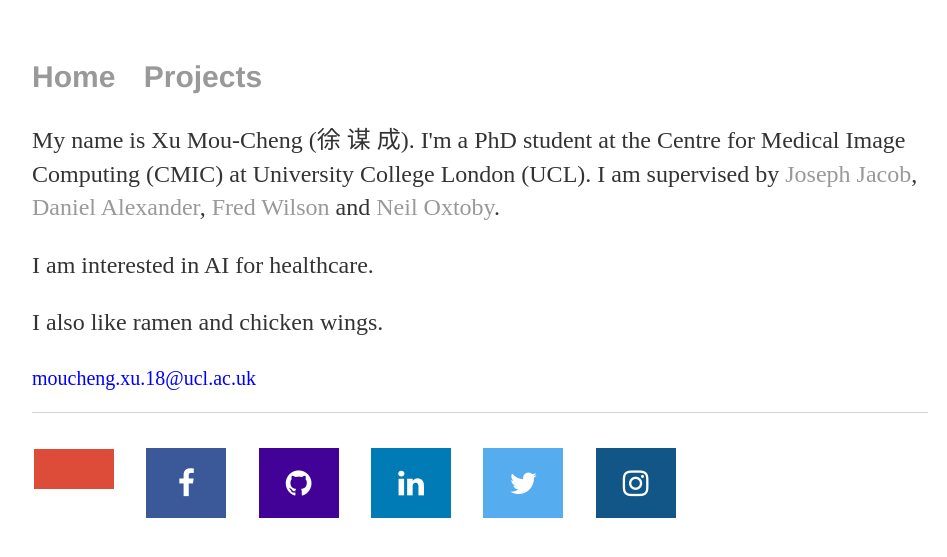
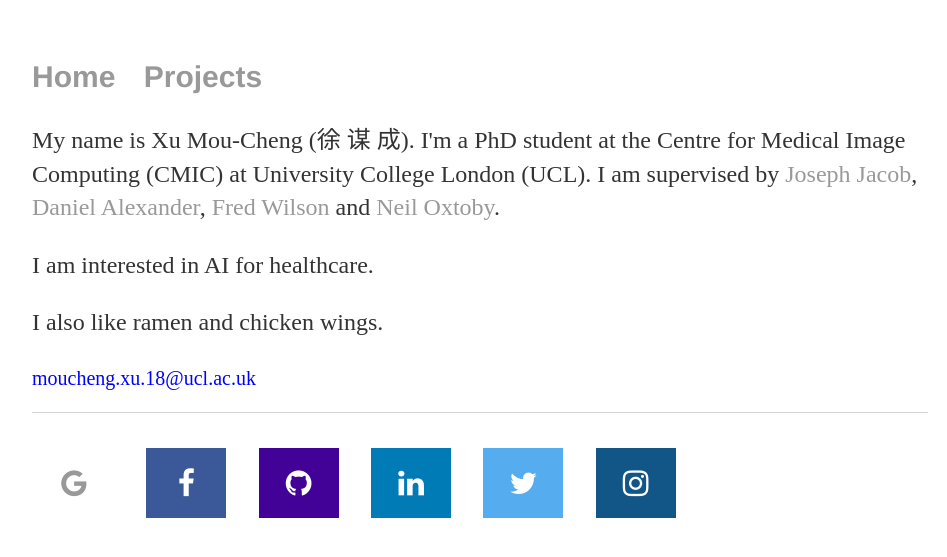
Before and after one commit to moucheng2017/mouchengxu.github.io, a Jekyll site: the page built from index.html, in a window 1280 px wide. Shown: the top 557 px of the page, without its empty margins (160-1107 px from the left). Built offline with Jekyll 4.4.1, drawn with Linux system fonts in a browser that asks for light colours.

Commit message:
Update default.html

```diff
--- a/_layouts/default.html
+++ b/_layouts/default.html
@@ -20,7 +20,7 @@
 			</div><!-- /.container -->
 			<footer>
 	    		<ul>
-				<li><a href="https://scholar.google.com/citations?user=7uJJaLIAAAAJ&hl=en" class="fa fa-google-scholar"></a></li>
+				<li><a href="https://scholar.google.com/citations?user=7uJJaLIAAAAJ&hl=en" class="fa fa-google"></a></li>
 				<li><a href="https://www.facebook.com/moucheng.xu.1" class="fa fa-facebook"></a></li>
 				<li><a href="https://github.com/moucheng2017" class="fa fa-github"></a></li>
 				<li><a href="https://www.linkedin.com/in/moucheng-xu/" class="fa fa-linkedin"></a></li>
```
